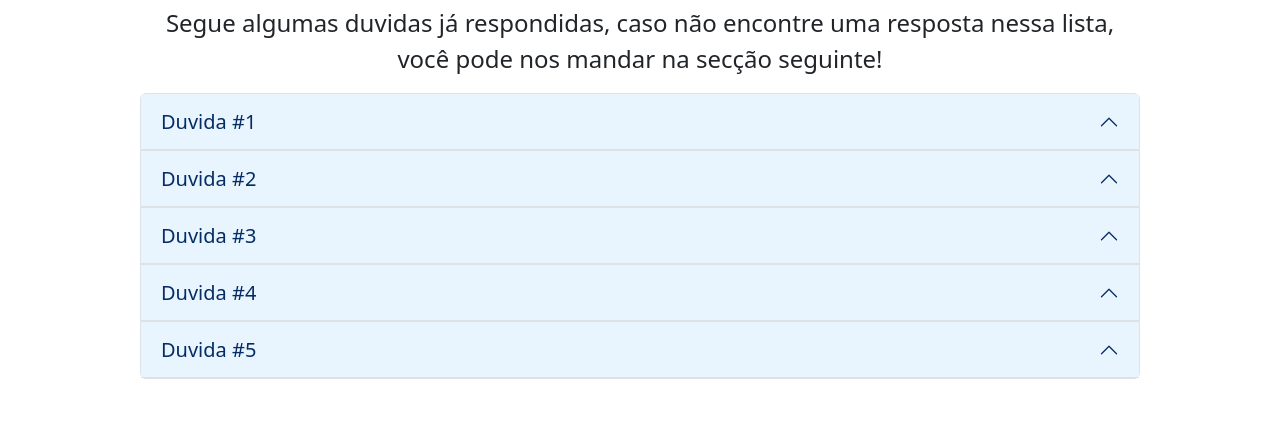
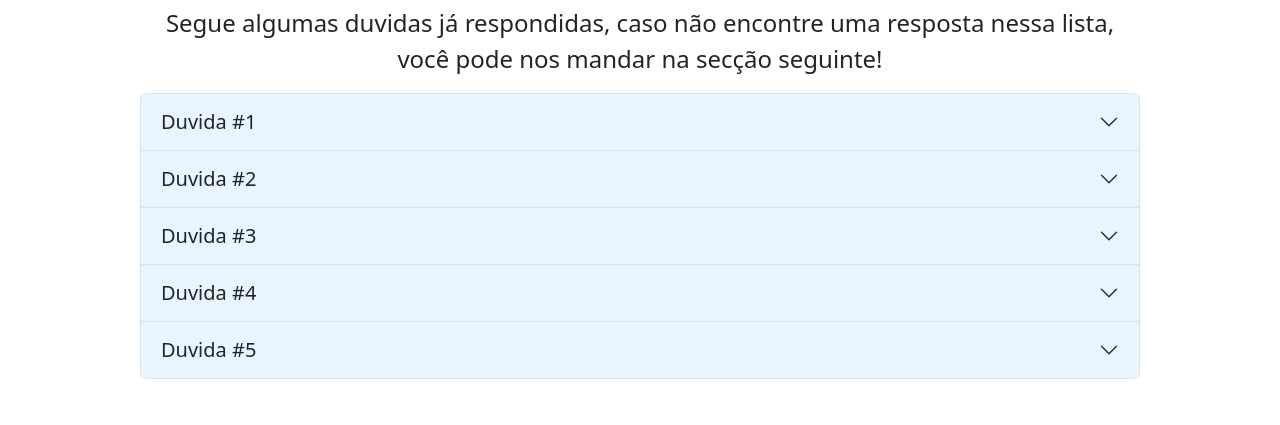
Before and after one commit to Victorpsaar/Unify, a plain HTML site: page index.html in a window 1280 px wide. Shown: the part 1556-1981 px from the top of the page. Drawn offline with nearby package versions, Linux system fonts and the light colour scheme.

Commit message:
Fix Accordion

```diff
--- a/index.html
+++ b/index.html
@@ -152,7 +152,7 @@
                 <p class="text-center fs-4">Segue algumas duvidas já respondidas, caso não encontre uma resposta nessa lista, você pode nos mandar na secção seguinte!</p>
                 <div class="accordion" id="accordion">
                     <div class="accordion-item">
-                        <button class="accordion-button" data-bs-toggle="collapse" data-bs-target="#duv-1">
+                        <button class="accordion-button collapsed" data-bs-toggle="collapse" data-bs-target="#duv-1" aria-expanded="false" aria-controls="duv-1">
                             <h5 class="accordion-header">Duvida #1</h5>
                         </button>
                         <div class="accordion-collapse collapse" id="duv-1" data-bs-parent="accordion">
@@ -162,7 +162,7 @@
                         </div>
                     </div>
                     <div class="accordion-item">
-                        <button class="accordion-button" data-bs-toggle="collapse" data-bs-target="#duv-2">
+                        <button class="accordion-button collapsed" data-bs-toggle="collapse" data-bs-target="#duv-2" aria-expanded="false" aria-controls="duv-2">
                             <h5 class="accordion-header">Duvida #2</h5>
                         </button>
                         <div class="accordion-collapse collapse" id="duv-2" data-bs-parent="accordion">
@@ -172,7 +172,7 @@
                         </div>
                     </div>
                     <div class="accordion-item">
-                        <button class="accordion-button" data-bs-toggle="collapse" data-bs-target="#duv-3">
+                        <button class="accordion-button collapsed" data-bs-toggle="collapse" data-bs-target="#duv-3" aria-expanded="false" aria-controls="duv-3">
                             <h5 class="accordion-header">Duvida #3</h5>
                         </button>
                         <div class="accordion-collapse collapse" id="duv-3" data-bs-parent="accordion">
@@ -182,7 +182,7 @@
                         </div>
                     </div>
                     <div class="accordion-item">
-                        <button class="accordion-button" data-bs-toggle="collapse" data-bs-target="#duv-4">
+                        <button class="accordion-button collapsed" data-bs-toggle="collapse" data-bs-target="#duv-4" aria-expanded="false" aria-controls="duv-4">
                             <h5 class="accordion-header">Duvida #4</h5>
                         </button>
                         <div class="accordion-collapse collapse" id="duv-4" data-bs-parent="accordion">
@@ -192,7 +192,7 @@
                         </div>
                     </div>
                     <div class="accordion-item">
-                        <button class="accordion-button" data-bs-toggle="collapse" data-bs-target="#duv-5">
+                        <button class="accordion-button collapsed" data-bs-toggle="collapse" data-bs-target="#duv-5" aria-expanded="false" aria-controls="duv-5">
                             <h5 class="accordion-header">Duvida #5</h5>
                         </button>
                         <div class="accordion-collapse collapse" id="duv-5" data-bs-parent="accordion">
```
